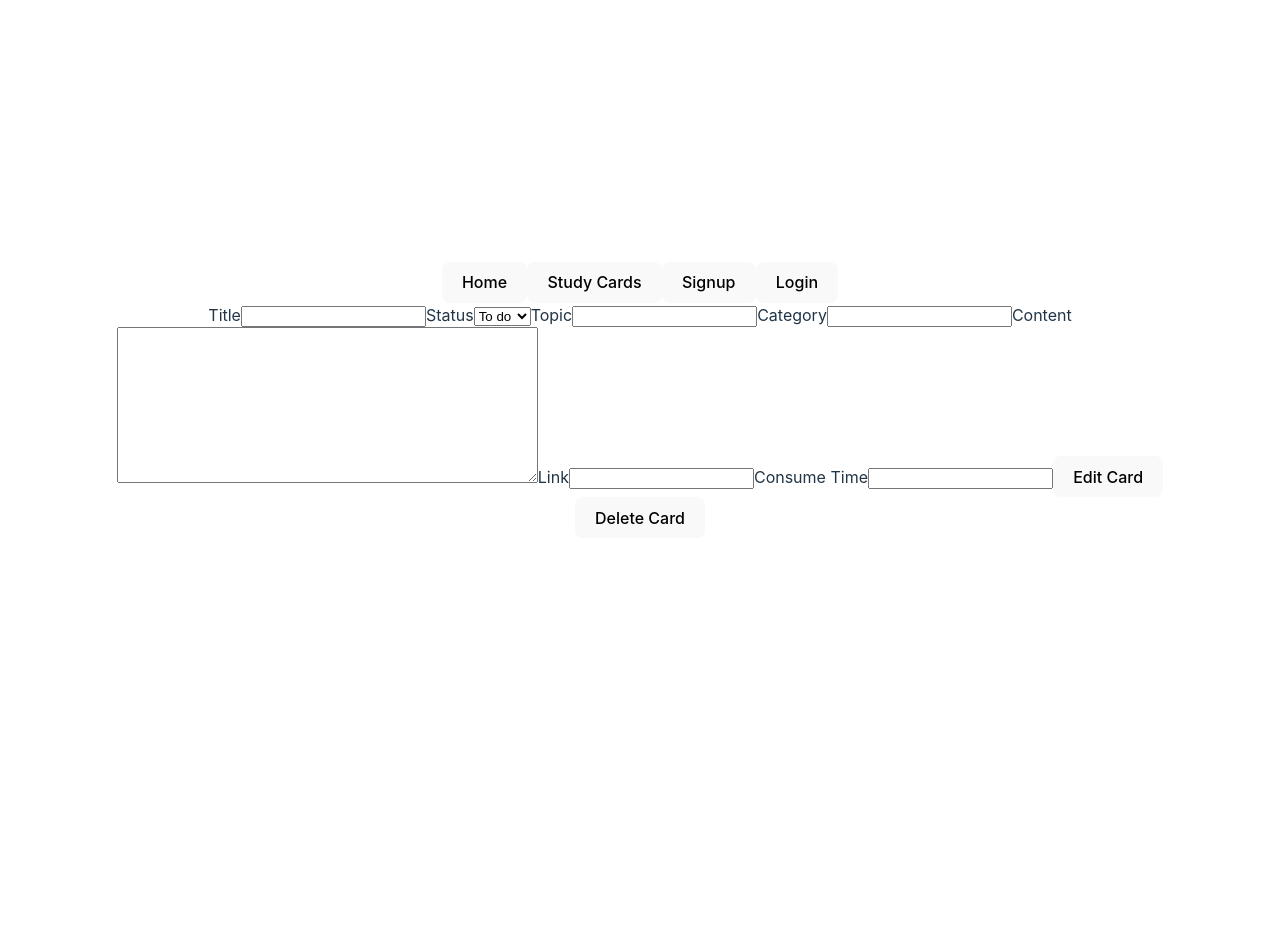
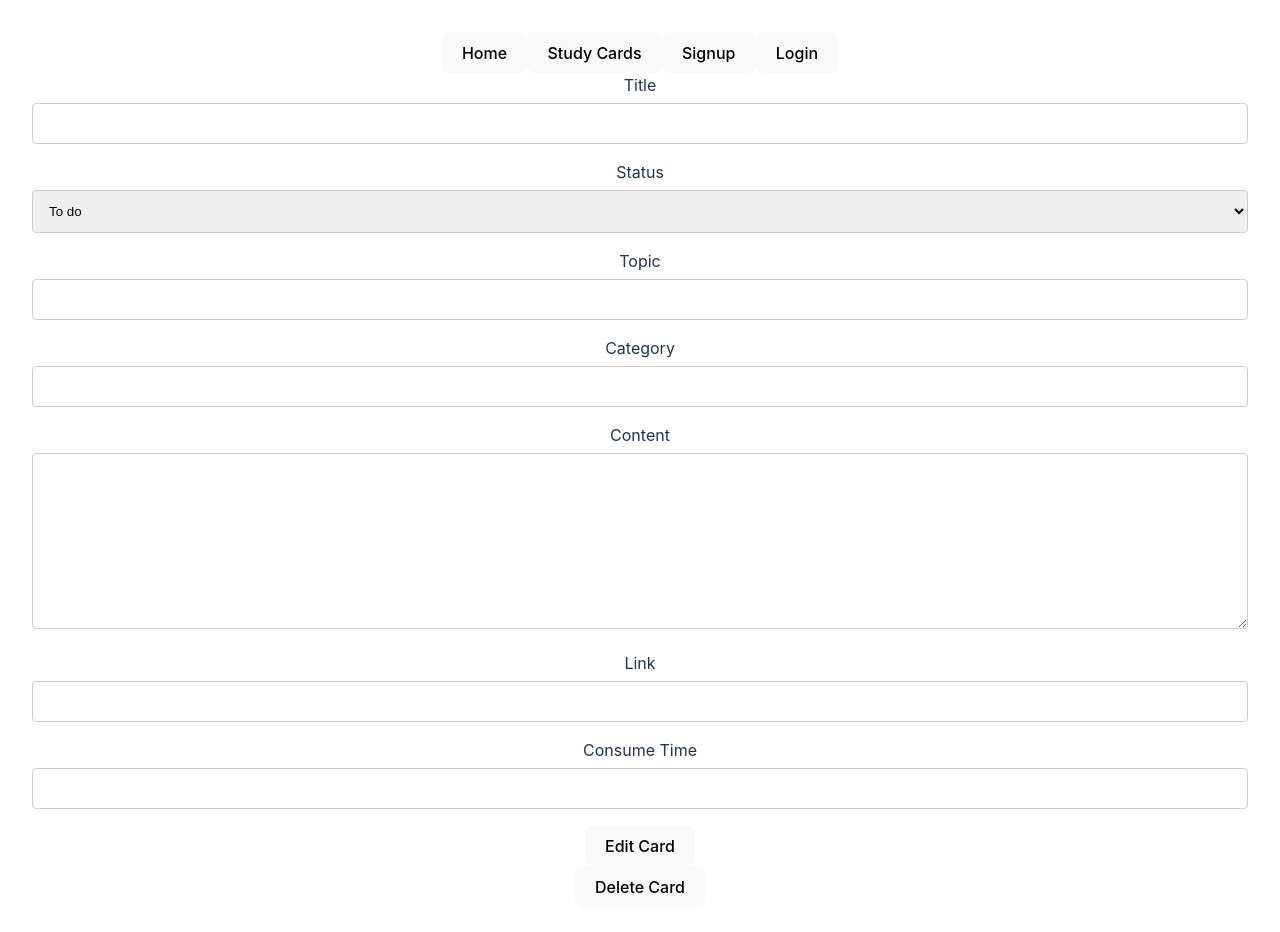
Before and after one commit to Testing-app-proseminar/react-testing-api, a React (Vite) app: page /cards/1/edit in a window 1280 px wide. Shown: the top 932 px of the page. Before the commit the page ends 800 px from the top, so only its background shows below. Built offline with nearby package versions, Linux system fonts and the light colour scheme; no server answers.

Commit message:
Add css properties to cards and form

```diff
--- a/src/index.css
+++ b/src/index.css
@@ -72,3 +72,39 @@
   table-layout : fixed;
   width: 100%;
 }
+
+textarea, p, h4 {
+
+    white-space: pre-line;
+
+
+}
+
+
+.card {
+
+  box-shadow: 0 4px 8px 0 rgba(0,0,0,0.2);
+  transition: 0.3s;
+
+}
+
+
+.card:hover {
+  box-shadow: 0 8px 16px 0 rgba(0,0,0,0.2);
+}
+
+
+.container {
+  padding: 2px 16px;
+}
+
+input[type=text], select, textarea {
+  width: 100%;
+  padding: 12px;
+  border: 1px solid #ccc;
+  border-radius: 4px;
+  box-sizing: border-box;
+  margin-top: 6px;
+  margin-bottom: 16px;
+  resize: vertical
+}
```
